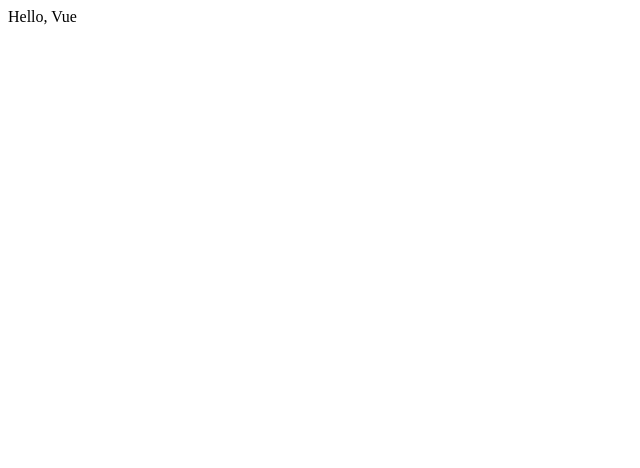
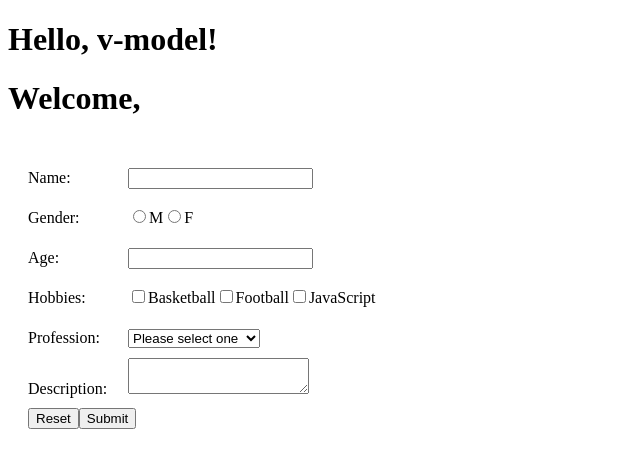
Before and after one commit to harlemmariscal/learn-vue-3-with-bingyang, a Vue app: page / in a window 1280 px wide. Shown: the top 468 px of the page, without its empty margins (0-640 px from the left). Built offline with nearby package versions, Linux system fonts and the light colour scheme.

Commit message:
Form input bindings

```diff
--- a/src/App.vue
+++ b/src/App.vue
@@ -1,7 +1,103 @@
 <template>
-  <div> Hello, Vue</div>
+  <h1>{{ message }}</h1>
+  <h1>Welcome, {{ formData.name }}</h1>
+  <form action="">
+    <div>
+      <span>Name:</span>
+      <span>
+        <input type="text" v-model.lazy="formData.name" />
+      </span>
+    </div>
+    <div>
+      <span>Gender:</span>
+      <span>
+        <input type="radio" id="male" value="M" v-model="formData.gender" />
+        <label for="male">M</label>
+        <input type="radio" id="female" value="F" v-model="formData.gender" />
+        <label for="female">F</label>
+      </span>
+    </div>
+    <div>
+      <span>Age:</span>
+      <span>
+        <input type="text" id="age" v-model.number="formData.age" />
+      </span>
+    </div>
+    <div>
+      <span>Hobbies:</span>
+      <input type="checkbox" value="basketball" v-model="formData.hobbies" />
+      <label for="basketball">Basketball</label>
+      <input type="checkbox" value="football" v-model="formData.hobbies" />
+      <label for="football">Football</label>
+      <input type="checkbox" value="js" v-model="formData.hobbies" />
+      <label for="js">JavaScript</label>
+    </div>
+    <div>
+      <span>Profession:</span>
+      <select v-model="formData.profession">
+        <option value="">Please select one</option>
+        <option value="1">Software Engineer</option>
+        <option value="2">Data Scientist</option>
+        <option value="3">Product Manager</option>
+        <option value="4">Professor</option>
+      </select>
+    </div>
+    <div>
+      <span>Description:</span>
+      <textarea
+        v-model.trim="formData.desc"
+        @keyup.enter="submitForm"
+      ></textarea>
+    </div>
+    <div>
+      <input type="reset" value="Reset" @click="resetForm" />
+      <input type="submit" value="Submit" @click.prevent="submitForm" />
+    </div>
+  </form>
 </template>
 
-<script setup> </script>
+<script setup>
+import { ref } from 'vue'
 
-<style lang="scss" scoped></style>
+let message = ref('Hello, v-model!')
+
+let formData = ref({
+  name: '',
+  gender: '',
+  age: '',
+  hobbies: [],
+  profession: '',
+  desc: ''
+})
+
+function resetForm() {
+  formData.value = {
+    name: '',
+    gender: '',
+    age: '',
+    hobbies: [],
+    profession: '',
+    desc: ''
+  }
+}
+
+function submitForm() {
+  console.log(JSON.stringify(formData.value))
+}
+</script>
+
+<style scoped>
+form {
+  padding: 20px;
+}
+
+form div {
+  height: 40px;
+  line-height: 40px;
+}
+
+form div span {
+  display: inline-block;
+  width: 100px;
+}
+</style>
```
